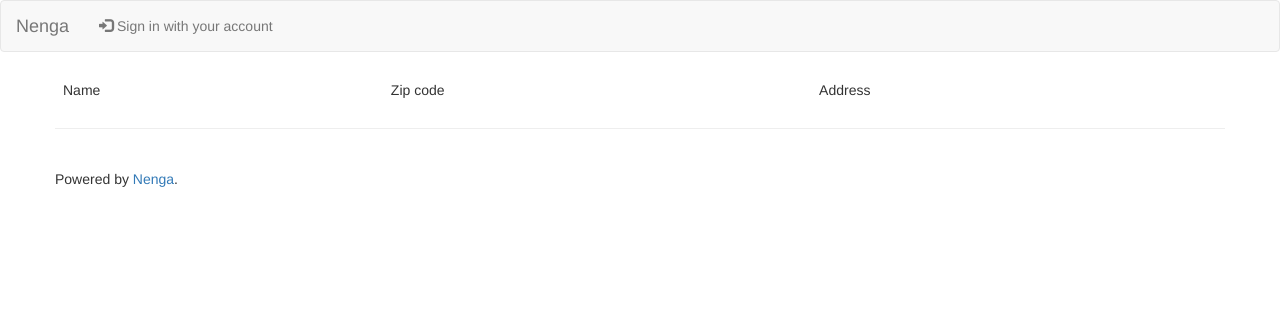
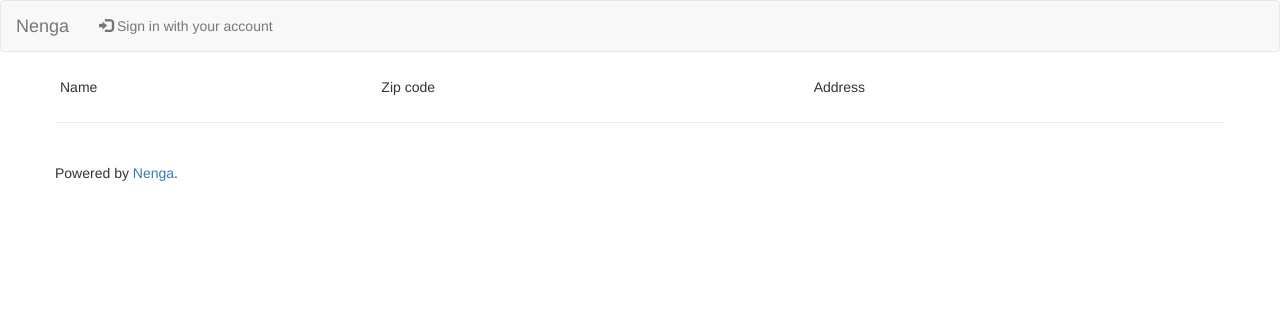
Before and after one commit to mkouhei/nenga, a Django app: template nenga/templates/address/contact_list.html in a window 1280 px wide. Shown: the top 312 px of the page. Run offline with Django 3.2, Linux system fonts and the light colour scheme; the template is opened without the code that fills it, so the values that code supplies are empty; parts of the project's set-up code (start-up, migrations or seed data) failed here and were passed over; some libraries are stand-ins or nearby versions.

Commit message:
Fixed typo bootstrap css.
Signed-off-by: Kouhei Maeda <mkouhei@palmtb.net>

```diff
--- a/nenga/templates/address/contact_list.html
+++ b/nenga/templates/address/contact_list.html
@@ -1,7 +1,7 @@
 {% extends "layout.html" %}
 {% block content %}
 <div class="row">
-  <table class="table table=condensed">
+  <table class="table table-condensed">
     <thead>
       <tr>
         <td>Name</td>
--- a/nenga/templates/address/plan_actual_list.html
+++ b/nenga/templates/address/plan_actual_list.html
@@ -9,7 +9,7 @@
       {% endfor %}
     </select>
   </div>
-  <table class="table table=condensed">
+  <table class="table table-condensed">
     <thead>
       <tr>
         <td>Name</td>
```
